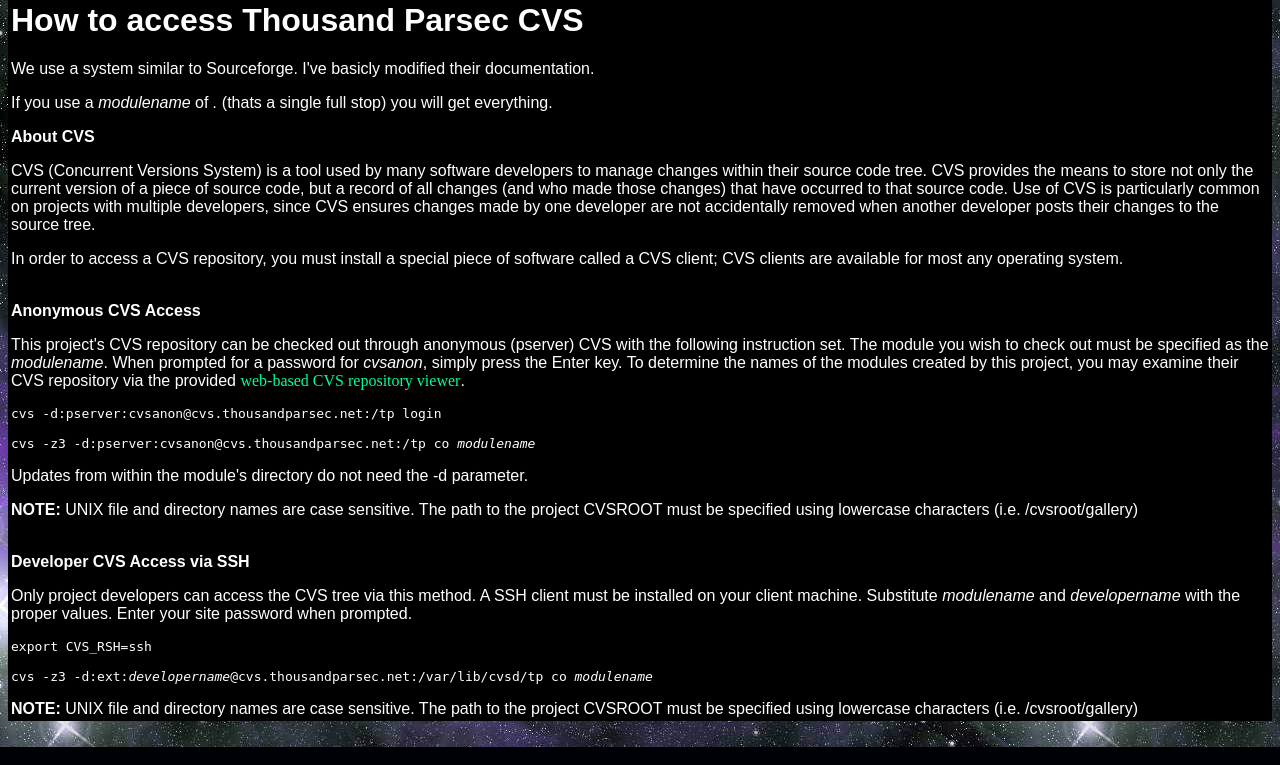
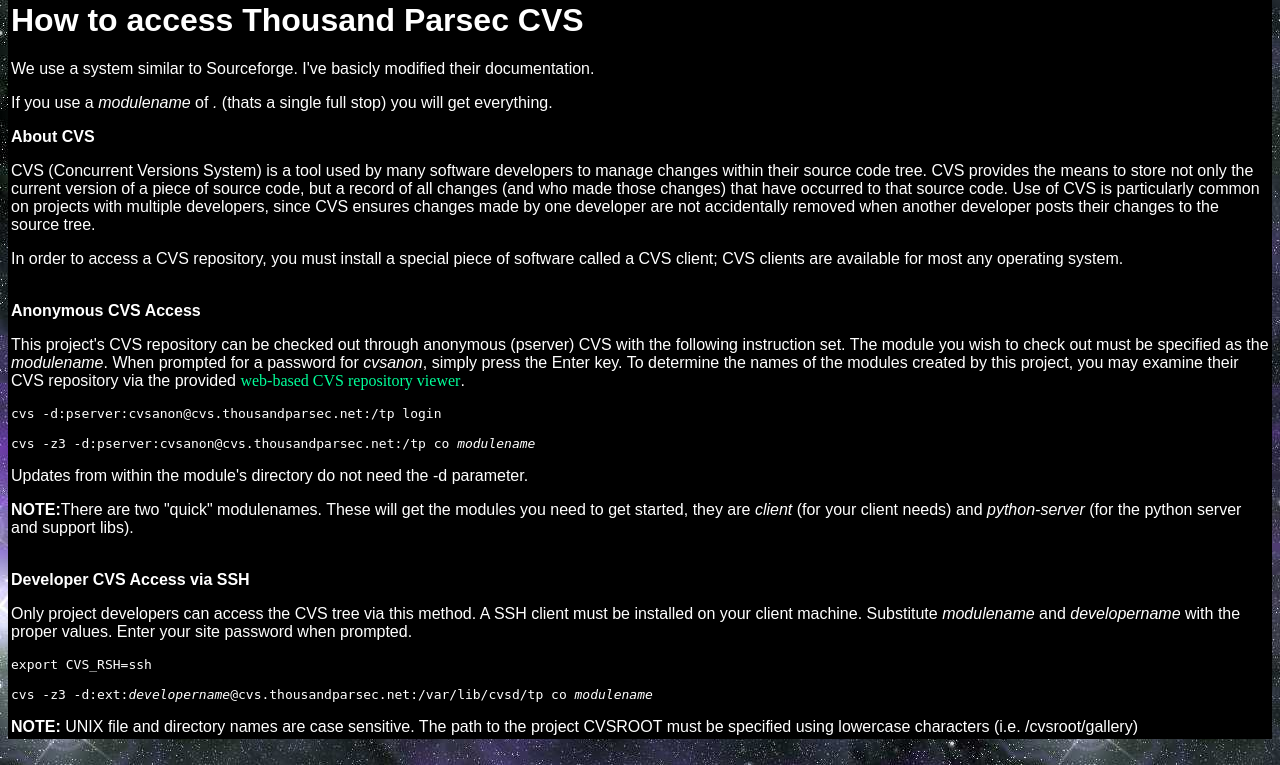
Before and after one commit to thousandparsec-obsolete/web, a PHP site: page /dev/cvs.php in a window 1280 px wide. Shown: the part 161-926 px from the top of the page. Run offline with PHP 8.4, Linux system fonts and the light colour scheme.

Commit message:
Info about the alias modules.

```diff
--- a/dev/cvs.php
+++ b/dev/cvs.php
@@ -28,7 +28,7 @@ cvs -z3 -d:pserver:cvsanon@cvs.thousandparsec.net:/tp co <i>modulename</i>
 
 <p>Updates from within the module's directory do not need the -d parameter.</p>
 
-<p><b>NOTE:</b> UNIX file and directory names are case sensitive.  The path to the project CVSROOT must be specified using lowercase characters (i.e. /cvsroot/gallery)
+<p><b>NOTE:</b>There are two "quick" modulenames. These will get the modules you need to get started, they are <i>client</i> (for your client needs) and <i>python-server</i> (for the python server and support libs).</p>
 <p><br /><b>Developer CVS Access via SSH</b>
 
 <p>Only project developers can access the CVS tree via this method. A SSH client must
```
